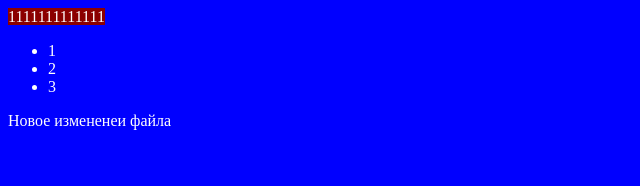
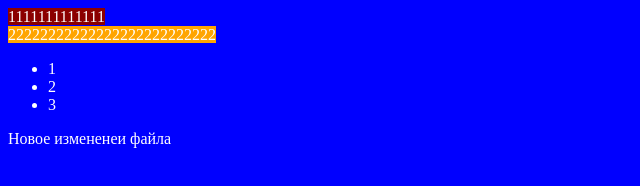
Before and after one commit to Crono200091/Git_Practice, a plain HTML site: page index.html in a window 1280 px wide. Shown: the whole page, without its empty margins (0-640 px from the left). Drawn offline with Linux system fonts and the light colour scheme.

Commit message:
Hello,Garage ^_^

```diff
--- a/index.html
+++ b/index.html
@@ -14,6 +14,7 @@
     </header>
     <main>
         <section class="Main-content"><span class="Main-content--FirstSection">1111111111111</span></section>
+        <section class="Main-content"><span class="Main-content--SecondSection">22222222222222222222222222</span></section>
     </main>
     <aside><div class="header_market">
      <ul>
--- a/style.css
+++ b/style.css
@@ -11,3 +11,9 @@ color:#fff;
 background-color: darkred;
 
 }
+
+.Main-content--SecondSection{
+
+background-color: orange;
+
+}
```
